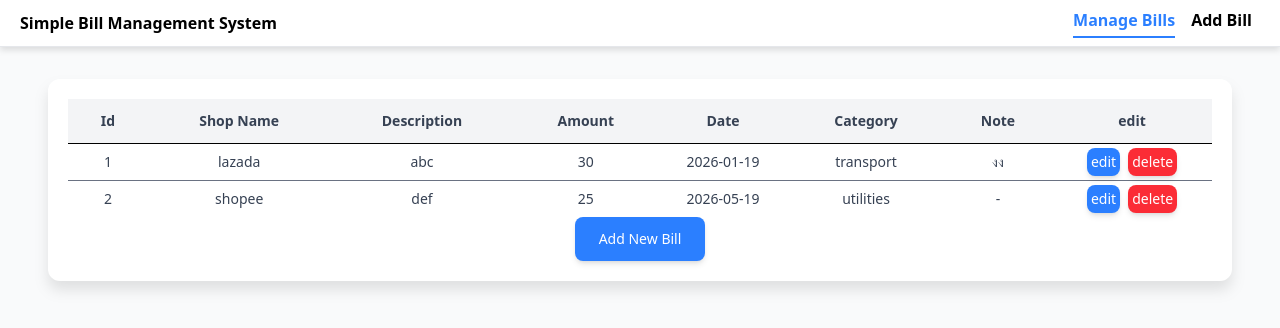
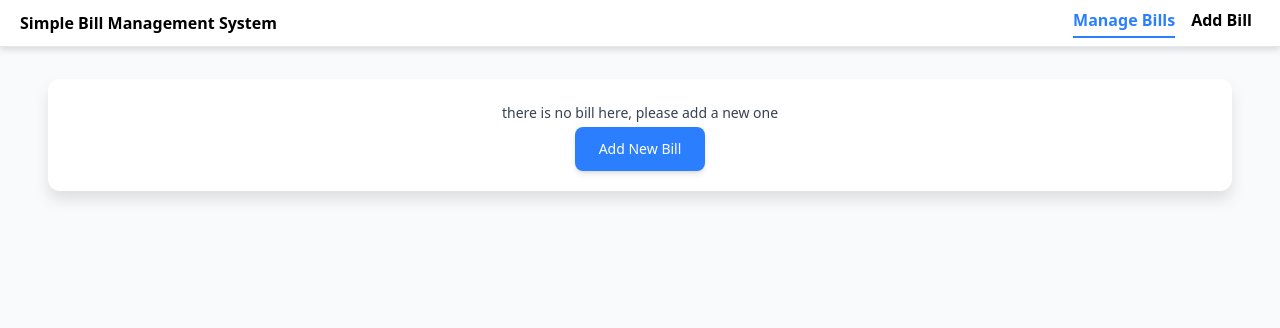
Before and after one commit to nano1412/Idosoft_InternPracticeExercise, a React (Vite) app: page / in a window 1280 px wide. Shown: the top 328 px of the page. Built offline with nearby package versions, Linux system fonts and the light colour scheme.

Commit message:
add empty state

```diff
--- a/src/App.tsx
+++ b/src/App.tsx
@@ -28,9 +28,8 @@ const defaultBills = [{
       },
     ]
 
-
 function App() {
-  const [bills, setBills] = useState<Bill[]>(defaultBills);
+  const [bills, setBills] = useState<Bill[]>([]);
 
   return (
     <>
--- a/src/pages/manage-bill/ManageBill.tsx
+++ b/src/pages/manage-bill/ManageBill.tsx
@@ -31,7 +31,10 @@ function ManageBill({ bills, setBills }: Props) {
       <div className="text-center">
         <Container>
           <div>
-            <table className="min-w-full divide-y divide-black">
+            {bills.length === 0?
+            <p>there is no bill here, please add a new one</p>
+             :
+             <table className="min-w-full divide-y divide-black">
               <thead className="bg-gray-100">
                 <tr>
                   <th className="px-4 py-3 text-center text-sm font-semibold text-gray-700 hidden md:table-cell">
@@ -102,7 +105,8 @@ function ManageBill({ bills, setBills }: Props) {
                   </tr>
                 ))}
               </tbody>
-            </table>
+            </table>}
+
 
             <Button
               AdditionalClass="text-white bg-blue-500 hover:bg-blue-600"
```
